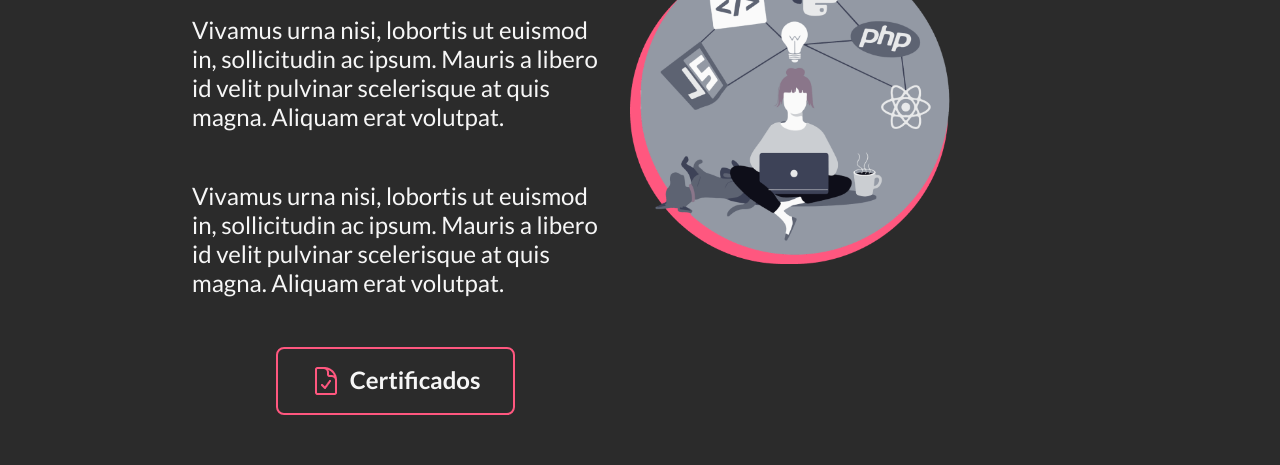
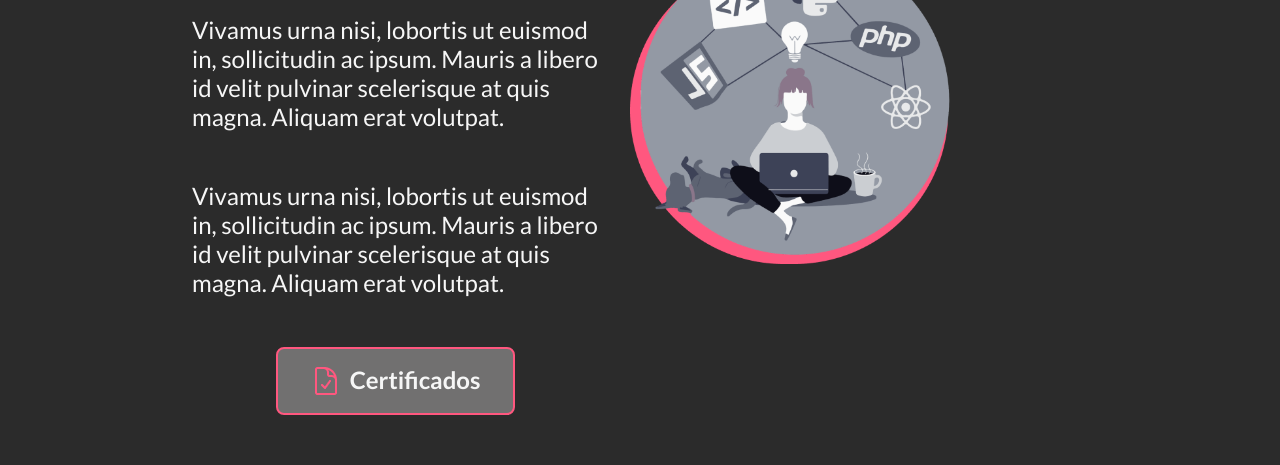
Before and after one commit to jp-avr/meu_portfolio, a plain HTML site: page habilidades.html in a window 1280 px wide. In both pictures the pointer is over the link "Certificados". Shown: the part 182-647 px from the top of the page. Drawn offline with Linux system fonts and the light colour scheme.

Commit message:
adicionando hover aos botões

```diff
--- a/styles/style.css
+++ b/styles/style.css
@@ -4,6 +4,7 @@
     --cor-primaria: #FF577F;
     --cor-secundaria: #F6F6F6;
     --cor-terciaria: #2B2B2B;
+    --cor-hover: #717070;
 
     --fonte-primaria : 'Do Hyeon', sans-serif;
     --fonte-secundaria: "Lato", sans-serif;
@@ -128,6 +129,10 @@ body {
     border-radius: 8px;
 }
 
+.apresentacao_botoes:hover{
+    background-color: var(--cor-hover);
+}
+
 .quadrado_rosa{
     position: absolute;
     margin-top: 10px;
```
